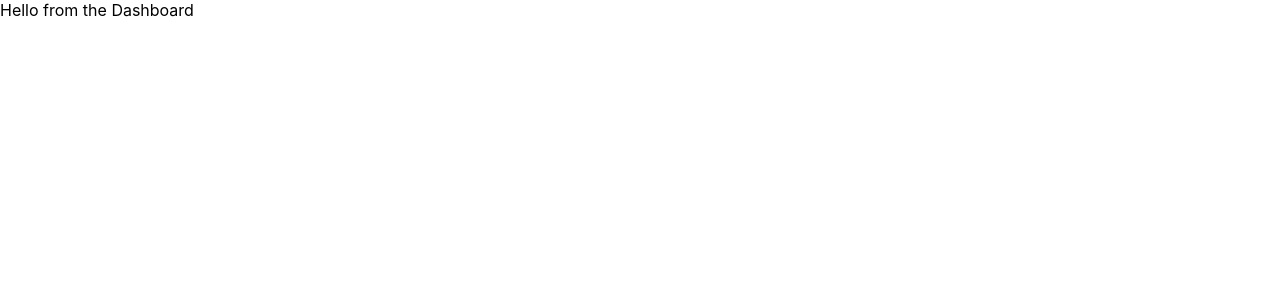
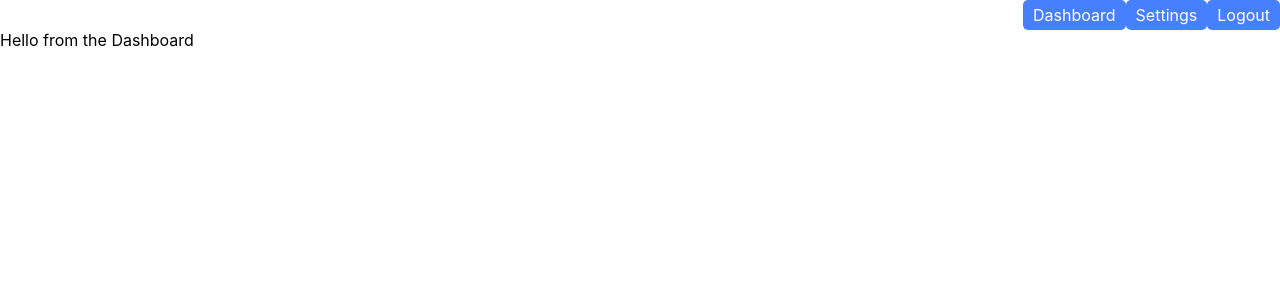
Before and after one commit to Gringo-Grego/error-tracker, a React (Create React App) app: page /dashboard in a window 1280 px wide. Shown: the top 300 px of the page. Built offline with nearby package versions, Linux system fonts and the light colour scheme; sample sign-in values are in the browser's storage.

Commit message:
css changes

```diff
--- /dev/null
+++ b/src/auth/auth.js
@@ -0,0 +1,43 @@
+import axios from 'axios';
+
+class Auth {
+    constructor() {
+
+      this.authenticated = false;
+    }
+
+    handleLoginSuccess(cb) {
+      this.authenticated = true;
+      cb();
+    }
+
+    logout(cb) {
+      localStorage.removeItem("token");
+      localStorage.removeItem("user");
+
+      this.authenticated = false;
+      cb();
+    }
+    async validateToken(){
+      if(localStorage.token){
+      let config = {
+        headers: {
+          authorization: localStorage.token,
+        }
+      }
+      var res = await axios.get(`${process.env.REACT_APP_API_URL}/validate_token`,config);
+      if(res.data?.error === 0){
+        return true;
+      }
+      return false;
+      }
+      return false;
+    }
+
+    isAuthenticated() {
+      return this.authenticated;
+      // return true;
+    }
+  }
+
+  export default new Auth();
--- /dev/null
+++ b/src/globalComponents/navigation/Topnav.js
@@ -0,0 +1,23 @@
+import React from 'react';
+import { withRouter } from 'react-router-dom';
+import GlobalButton from '../buttons/GlobalButton';
+import styles from './navigation.module.css';
+
+const Topnav = ({history})=>{
+
+    return (
+        <div className={styles.topnavMain}>
+            <div className={styles.topnavSection}></div>
+            <div className={styles.topnavSection}></div>
+            <div className={`${styles.topnavSection} ${styles.topnavButtons}`}>
+
+                <GlobalButton content={"Dashboard"} onClick={()=>{history.push('dashboard')}}/>
+                <GlobalButton content={"Settings"} onClick={()=>{history.push('settings')}}/>
+                <GlobalButton content={"Logout"} onClick={()=>{history.push('logout')}}/>
+
+                {/* content, disabled, onClick, customStyles, type, kind */}
+            </div>
+        </div>
+    )
+}
+export default withRouter(Topnav);
--- /dev/null
+++ b/src/globalComponents/navigation/navigation.module.css
@@ -0,0 +1,12 @@
+.topnavMain{
+    display: flex;
+    justify-content:space-between;
+}
+.topnavSection{
+    /* border: 1px solid black; */
+}
+
+.topnavButtons{
+    display: flex;
+
+}
--- a/src/views/Dashboard/Dashboard.js
+++ b/src/views/Dashboard/Dashboard.js
@@ -1,10 +1,12 @@
 import React from "react";
+import Topnav from "../../globalComponents/navigation/Topnav";
 // import styles from './Dashboard.module.scss';
 // import exclamationMark from '../../images/exclamation.svg';
 
 const Dashboard = () => {
     return (
         <div>
+            <Topnav />
             Hello from the Dashboard
         </div>
     )
--- a/src/views/Login/Login.js
+++ b/src/views/Login/Login.js
@@ -5,8 +5,10 @@ import globalStyles from '../../styling/globalStyles.module.css';
 import InputErrorMessage from '../../globalComponents/forms/InputErrorMessage';
 import axios from 'axios';
 import Toast from '../../globalComponents/Toast/Toast';
+import auth from '../../auth/auth';
+import { withRouter } from 'react-router-dom';
 
-const Login = () => {
+const Login = ({history}) => {
     const [toastList, setToastList] = useState([]);
 
     const validatePassword = (val, errors) => {
@@ -22,19 +24,23 @@ const Login = () => {
         return errors;
     }
     const attepmtLogin = async (values) => {
-        let URL = `${process.env.REACT_APP_API_URL}/login`;
-        try {
-            await axios.post(URL, values);
-        }
-        catch (e) {
-            console.log(e);
-            setToastList([...toastList, ...[{
-                id: Date.now(),
-                title: "Error",
-                description: "Wrong User Credentials",
-                backgroundColor: "var(--color-danger)",
-            }]])
-        }
+        // let URL = `${process.env.REACT_APP_API_URL}/login`;
+        // try {
+        //     await axios.post(URL, values);
+        // }
+        // catch (e) {
+        //     console.log(e);
+        //     setToastList([...toastList, ...[{
+        //         id: Date.now(),
+        //         title: "Error",
+        //         description: "Wrong User Credentials",
+        //         backgroundColor: "var(--color-danger)",
+        //     }]])
+        // }
+        localStorage.setItem('token', `123456`)
+        // localStorage.setItem('user', JSON.stringify(user));
+        auth.handleLoginSuccess(() => { history.push(`/dashboard`) });
+
     }
     return (
         <div className={styles.main}>
@@ -52,16 +58,17 @@ const Login = () => {
                     },
                     { name: 'password', label: "Password", validate: validatePassword, type: "password" }
                     ]} />
-                <Toast
+
+            </div>
+            </div>
+            <Toast
                     toastList={toastList}
                     position={"top_right"}
                     autoDelete={true}
                     dismissTime={3500}
                 />
-            </div>
-            </div>
         </div>
     )
 }
 
-export default Login;
+export default withRouter(Login);
```
Also changed, not shown: 1 other file (tests, documents, lock files or other folders).
